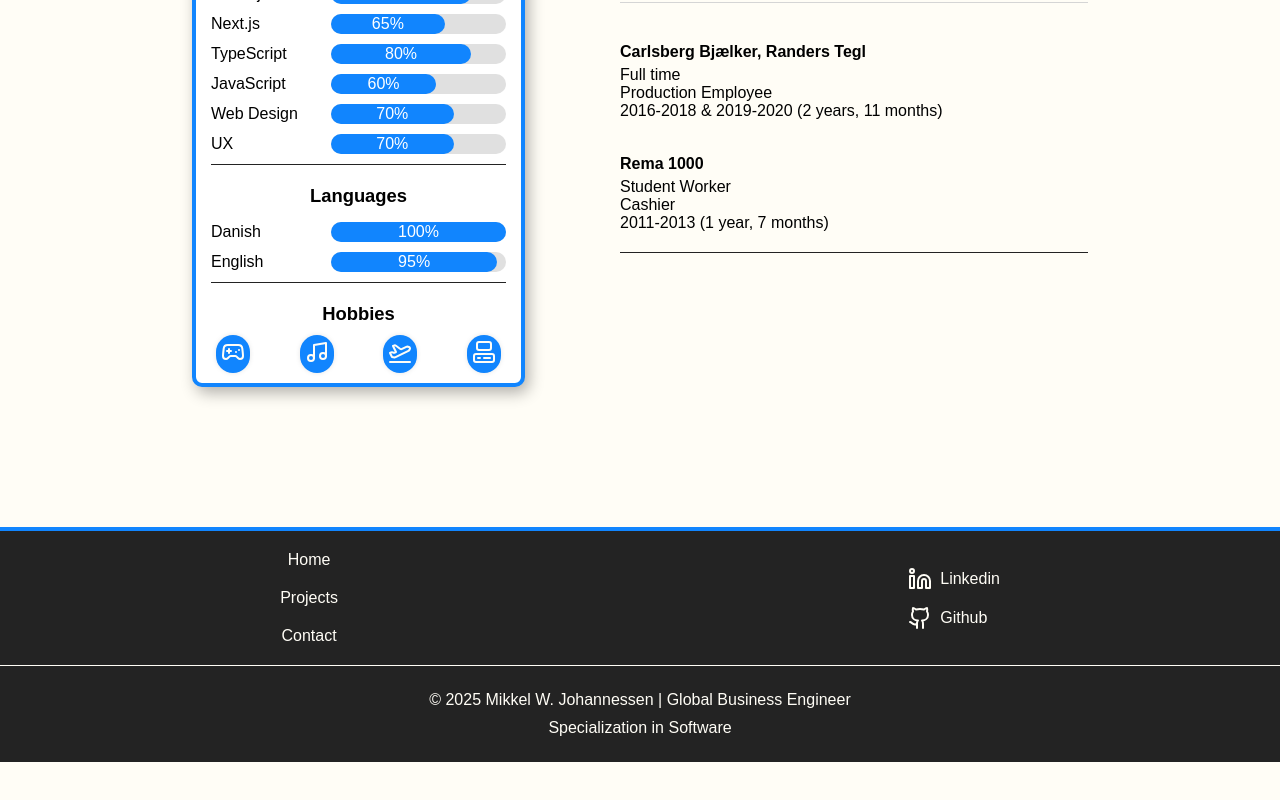
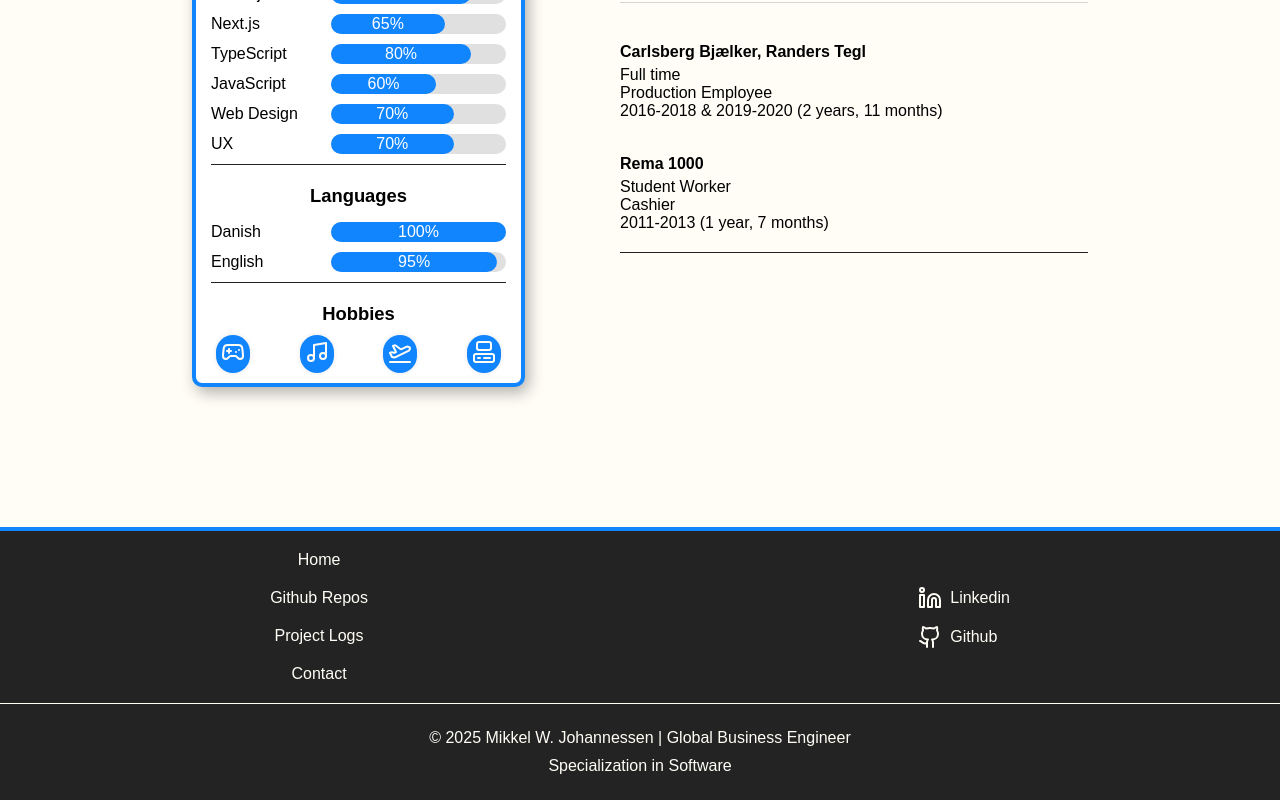
Before and after one commit to Mwaldemar/Resume, a Next.js app: page / in a window 1280 px wide. Shown: the part 676-1476 px from the top of the page. Before the commit the page ends 1438 px from the top, so only its background shows below. Built offline with nearby package versions, Linux system fonts and the light colour scheme.

Commit message:
Small changes to footer

```diff
--- a/app/components/footer/footer.tsx
+++ b/app/components/footer/footer.tsx
@@ -10,7 +10,8 @@ export const Footer = () => {
             <div className={styles.container}>
                 <nav className={styles.nav}>
                     <Link href="/">Home</Link>
-                    <Link href="/projects">Projects</Link>
+                    <Link href="/repos">Github Repos</Link>
+                    <Link href="/projects">Project Logs</Link>
                     <Link href="/contact">Contact</Link>
                 </nav>
                 <div className={styles.socials}>
```
